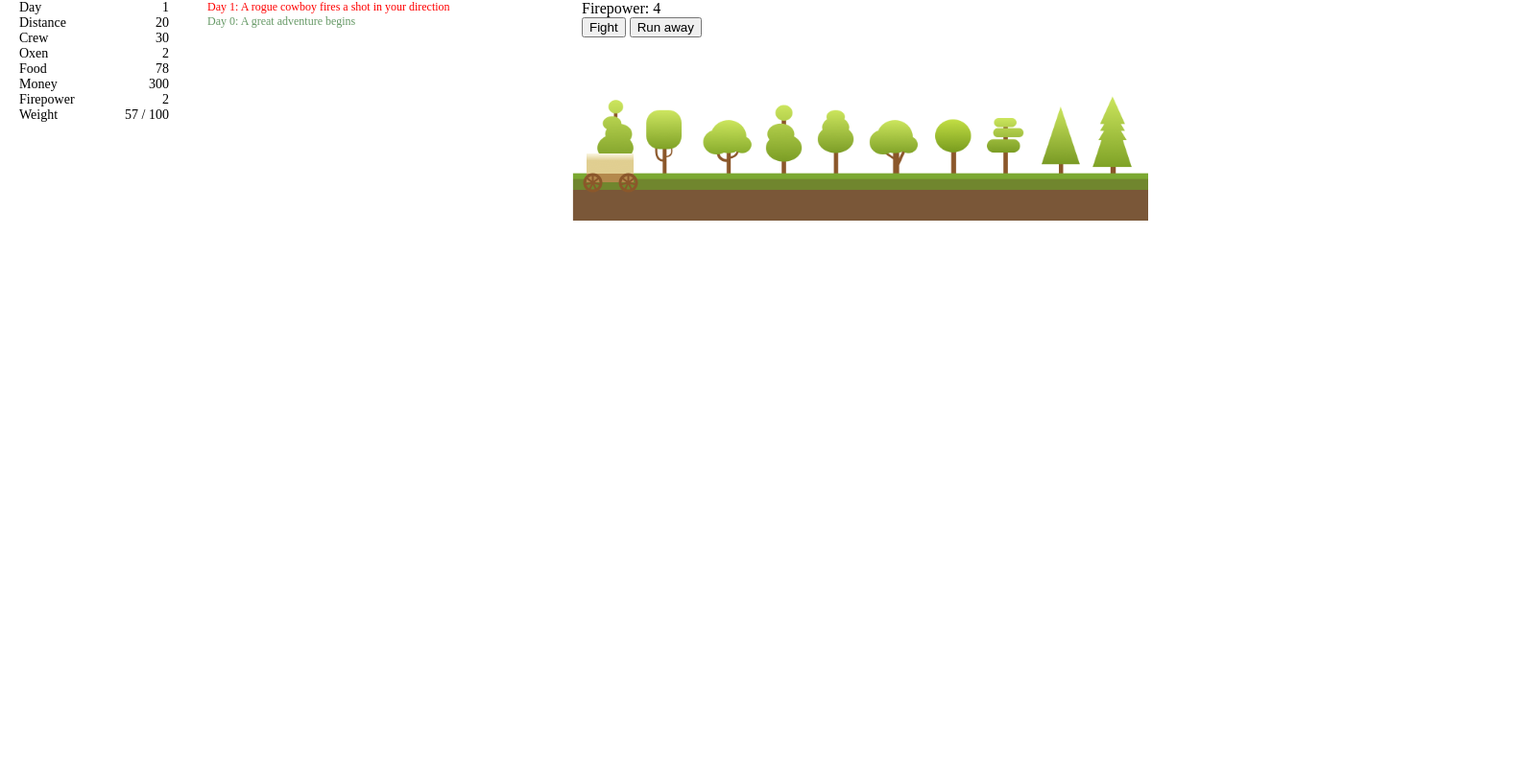
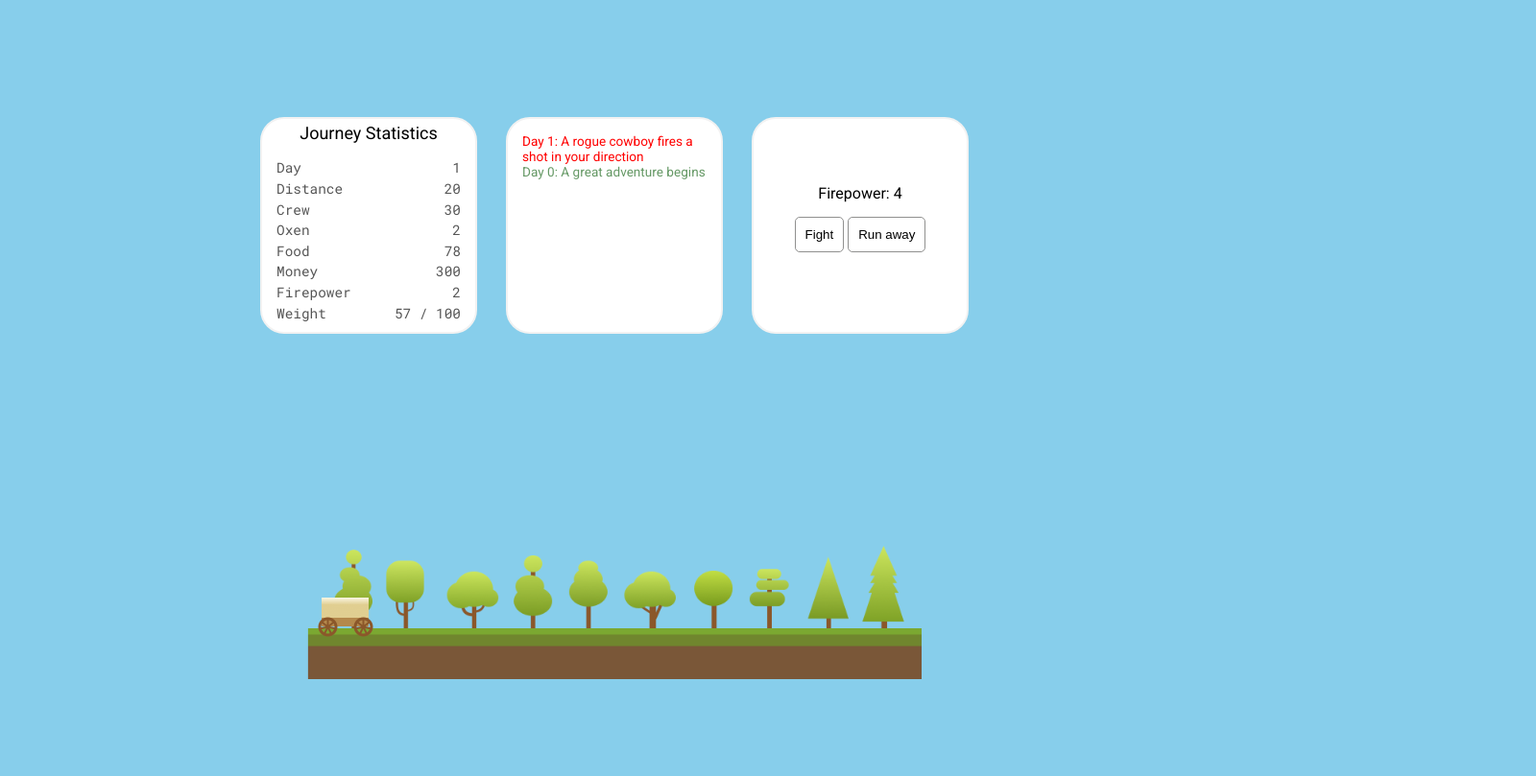
Before and after one commit to t0ri-make-school-coursework/oregon_trail, a plain HTML site: page index.html in a window 1280 px wide. Shown: the part 100-909 px from the top of the page at 96% size, 1600 px wide, since content can reach past the window. Before the commit the page ends 880 px from the top, so only its background shows below. Drawn offline with Linux system fonts and the light colour scheme.

Commit message:
basic styling

```diff
--- a/css/style.css
+++ b/css/style.css
@@ -1,80 +1,140 @@
 @import url('https://fonts.googleapis.com/css?family=Roboto|Roboto+Mono');
 
-element {
-    --main-bg-color: #fff;
+:root {
     --roboto: 'Roboto', sans-serif;
     --roboto-mono: 'Roboto Mono', monospace;
-}
-
-html {
-    height: 100%;
-}
-
-#header-text {
-    background:
-}
-
-body {
-    padding: 0;
-    margin: 0;
-    border: 0;
-    height: 100%;
-    overflow: hidden;
-    font-family: var(--roboto);
 }
 
 .hidden {
     display: none;
 }
 
+body {
+    height: 100vh;
+    width: 100vw;
+
+    padding: 0;
+    margin: 0;
+
+    overflow: hidden;
+
+    font-family: var(--roboto);
+    font-size: 16px;
+
+    background-color: #87CEEB;
+}
+
 #home h1 {
-    color: skyblue;
-    margin-left: 50vw;
+    margin-top: 50px;
+    color: white;
+    margin-left: calc(50vw - 87px);     /* h1 width = 87.5 ish */
 }
+
+/******************************
+
+        POSITIONING
+
+******************************/
 
 #journey {
     height: 100vh;
+    width: 100vw;
+
+    display: flex;
+    flex-direction: column;
+    justify-content: space-around;
+    align-items: center;
+}
+
+#top {
+    width: 60vw;
+
+    display: flex;
+    flex-direction: row;
+    justify-content: space-between;
+    align-items: flex-start;
 }
 
 #progress-area {
+    width: 100vw;
+    margin-left: 50%;
+
     float: left;
     position: relative;
-    width: 600px;
-    margin: 10px;
 }
 
-#trees {
-    width: 100%;
+/******************************
+
+           CARDS
+
+******************************/
+
+.card {
+    width: 15vw;
+    height: 15vw;
+
+    margin: 15px;
+    padding: 15px;
+
+    border: 2px solid #f2f2f2;
+    border-radius: 25px;
+
+    background-color: white;
 }
 
-#caravan {
-    position: absolute;
-    bottom: 30px;
-    left: 0;
+.card button {
+    clear: both;
+    margin: 15px auto;
+    padding: 10px;
+
+    background-color: #fff;
+
+    border: 1px solid #90908F;
+    border-radius: 5px;
+}
+
+.card:last-of-type {
+    text-align: center;
+
+    display: flex;
+    flex-direction: column;
+    justify-content: center;
 }
 
 #stats-area {
-    background-color: white;
-    float: left;
-    height: 150px;
-    width: 156px;
-    margin: 10px;
-    padding: 10px;
-    font-size: 14px;
+    display: flex;
+    flex-direction: column;
+    justify-content: center;
+
+    color: #555;
+    font-family: var(--roboto-mono) !important;
+    font-size: .9em;
+    line-height: 1.5em;
+}
+
+#stats-area h2 {
+    margin-top: -5px;
+
+    color: black;
+    font-size: 1.25em;
+    font-weight: 300;
+    font-family: var(--roboto);
+    text-align: center;
 }
 
 .stat-value {
     float: right;
 }
 
+/******************************
+
+        UPDATES-AREA
+
+******************************/
 #updates-area {
-    background-color: white;
-    float: left;
-    width: 350px;
-    margin: 10px;
-    height: 150px;
-    padding: 10px;
-    font-size: 12px;
+    height: 15vw;
+
+    font-size: .85em;
     overflow-y: scroll;
 }
 
@@ -90,34 +150,32 @@ body {
     color: #90908F;
 }
 
-#shop {
-    float: left;
-    background-color: white;
-    margin: 10px;
+/******************************
+
+            SHOP
+
+******************************/
+.product {
+    margin: 5px;
     padding: 10px;
-    height: 90px;
-    width: 350px;
+
+    border: 1px solid #90908F;
+    border-radius: 10px;
+    font-size: .8em;
 }
 
-.product {
-    float: left;
-    margin: 5px;
-    padding: 2px;
-    border: 1px solid black;
-    font-size: 12px;
+/******************************
+
+          PROGRESS
+
+******************************/
+#trees {
+    width: 50%;
 }
 
-#shop button {
-    clear: both;
-    float: left;
-    margin: 5px;
+#caravan {
+    position: absolute;
+
+    left: 0;
+    bottom: 45px;
 }
-
-#attack {
-    float: left;
-    background-color: white;
-    margin: 10px;
-    padding: 10px;
-    height: 60px;
-    width: 150px;
-}
--- a/index.html
+++ b/index.html
@@ -1,17 +1,21 @@
 <!DOCTYPE html>
 <html>
+
 <head>
-    <meta charset="utf-8"/>
-    <meta name="viewport" content="width=device-width, initial-scale=1"/>
+    <meta charset="utf-8" />
+    <meta name="viewport" content="width=device-width, initial-scale=1" />
     <title>Oregon Trail</title>
-    <link rel="stylesheet" href="css/style.css"/>
+    <link rel="stylesheet" href="css/style.css" />
 </head>
+
 <body>
     <div id="home">
         <h1 id="header-text">Oregon Trail</h1>
     </div>
     <div id="journey">
-      <div id="stats-area">
+        <div id="top">
+            <div id="stats-area" class="card">
+                <h2>Journey Statistics</h2>
                 <div class="stat">Day <span id="stat-day" class="stat-value"></span></div>
                 <div class="stat">Distance <span id="stat-distance" class="stat-value"></span></div>
                 <div class="stat">Crew <span id="stat-crew" class="stat-value"></span></div>
@@ -21,27 +25,37 @@
                 <div class="stat">Firepower <span id="stat-firepower" class="stat-value"></span></div>
                 <div class="stat">Weight <span id="stat-weight" class="stat-value"></span><span id="stat-capacity" class="stat-value"></span></div>
             </div>
-      <div class="updates-area" id="updates-area"></div>
+
+            <!-- updates-area holds Day 0: A great adventure begins -->
+            <div class="updates-area card" id="updates-area"></div>
+
+
+            <div class="card">
                 <div id="shop" class="hidden">
                     <div id="prods">
                     </div>
                     <button>Leave shop</button>
                 </div>
+
                 <div id="attack" class="hidden">
                     <div id="attack-description"></div>
                     <button id="fight">Fight</button>
                     <button id="runaway">Run away</button>
                 </div>
+            </div>
+        </div>
+
         <div id="progress-area">
             <img id="caravan" src="img/wagon.png" />
             <img id="trees" src="img/trees.png" />
         </div>
+
     </div>
 
-    <div id="event"></div>
     <script src="js/Event.js"></script>
     <script src="js/Caravan.js"></script>
     <script src="js/UI.js"></script>
     <script src="js/Game.js"></script>
 </body>
+
 </html>
```
Lines whose indentation alone changed are shown as unchanged.
